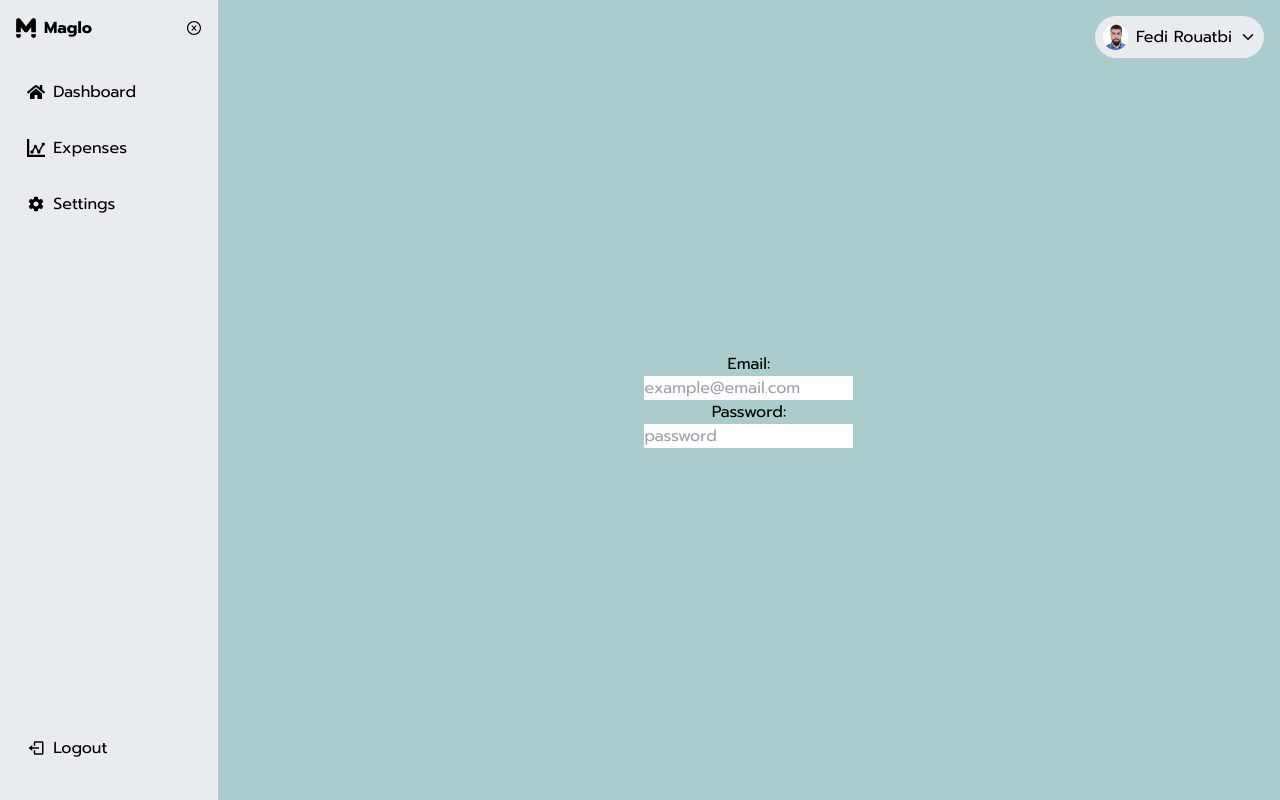
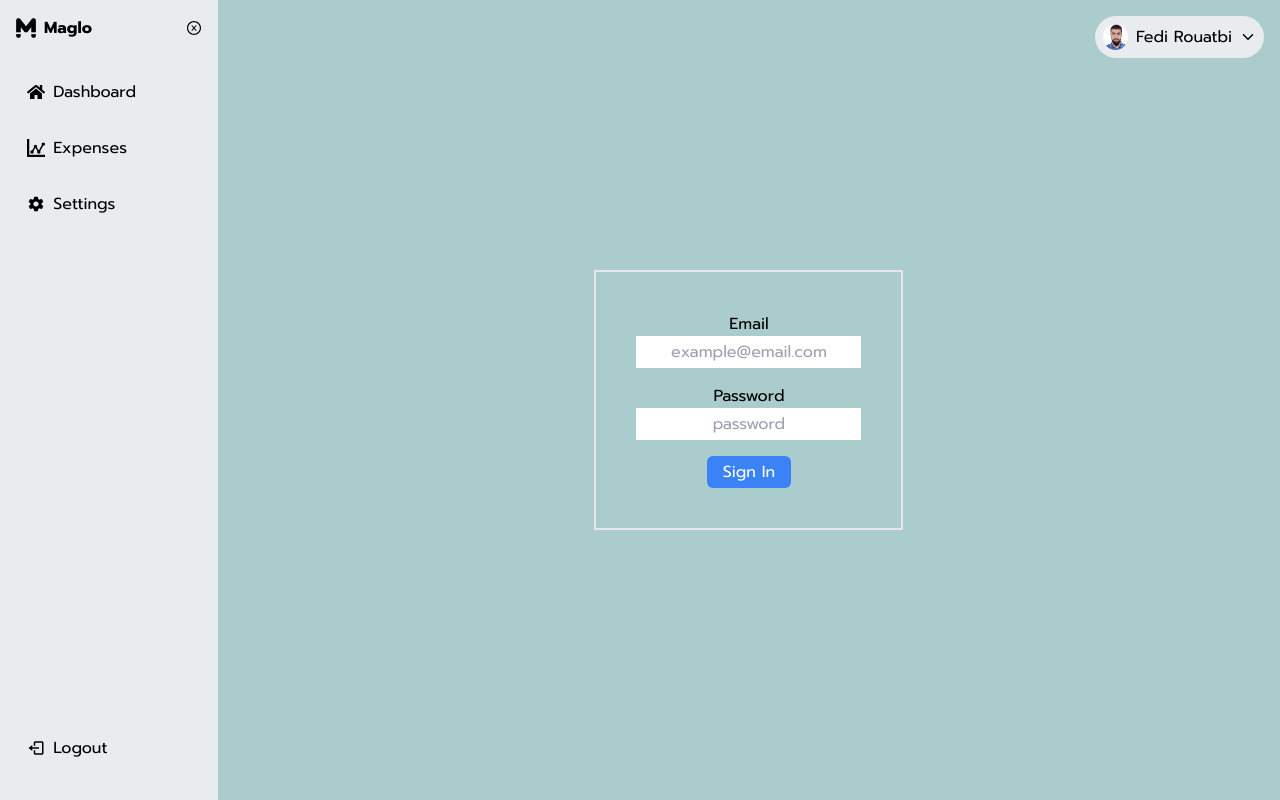
Before and after one commit to FediRouatbi/Expense-Tracker, a React (Create React App) app: page / in a window 1280 px wide. Built offline with nearby package versions, Linux system fonts and the light colour scheme.

Commit message:
Removed background color placeholders

```diff
--- a/src/App.css
+++ b/src/App.css
@@ -2,7 +2,7 @@
   width: 100%;
   min-height: 100vh;
   display: flex;
-  background-color: #acc;
+  /* background-color: #acc; */
 }
 .container__inner{
   width: inherit;
--- a/src/components/aside.scss
+++ b/src/components/aside.scss
@@ -6,7 +6,6 @@
   gap: 0.3em;
   margin-top: 70px;
   flex-grow: 1;
-  background-color: aqua;
 }
 
 .expense{
--- a/src/index.css
+++ b/src/index.css
@@ -26,4 +26,5 @@ body {
 select{
   outline: none;
   border: none;
+  cursor: pointer;
 }
--- a/src/pages/Login.js
+++ b/src/pages/Login.js
@@ -2,12 +2,30 @@ import React from "react";
 
 const Login = () => {
   return (
-    <div className="login flex flex-col text-center items-center justify-center align-middle">
-      <form className="flex flex-col text-center items-center">
-        <label htmlFor="email">Email: </label>
-        <input type="email" placeholder="example@email.com" />
-        <label htmlFor="password">Password: </label>
-        <input type="password" name="password" placeholder="password" />
+    <div className="login flex flex-col items-center justify-center ">
+      <form className="flex flex-col text-center items-center border-2 p-10 gap-4">
+        <div className="flex flex-col">
+          <label htmlFor="email">Email</label>
+          <input
+            type="email"
+            placeholder="example@email.com"
+            className="py-1 px-2 outline-none text-center"
+          />
+        </div>
+        <div className="flex flex-col">
+          <label htmlFor="password">Password</label>
+          <input
+            type="password"
+            name="password"
+            placeholder="password"
+            className="py-1 px-2 outline-none text-center"
+          />
+        </div>
+        <div>
+          <button className="bg-blue-500 py-1 px-4 rounded-md text-white">
+            Sign In
+          </button>
+        </div>
       </form>
     </div>
   );
```
